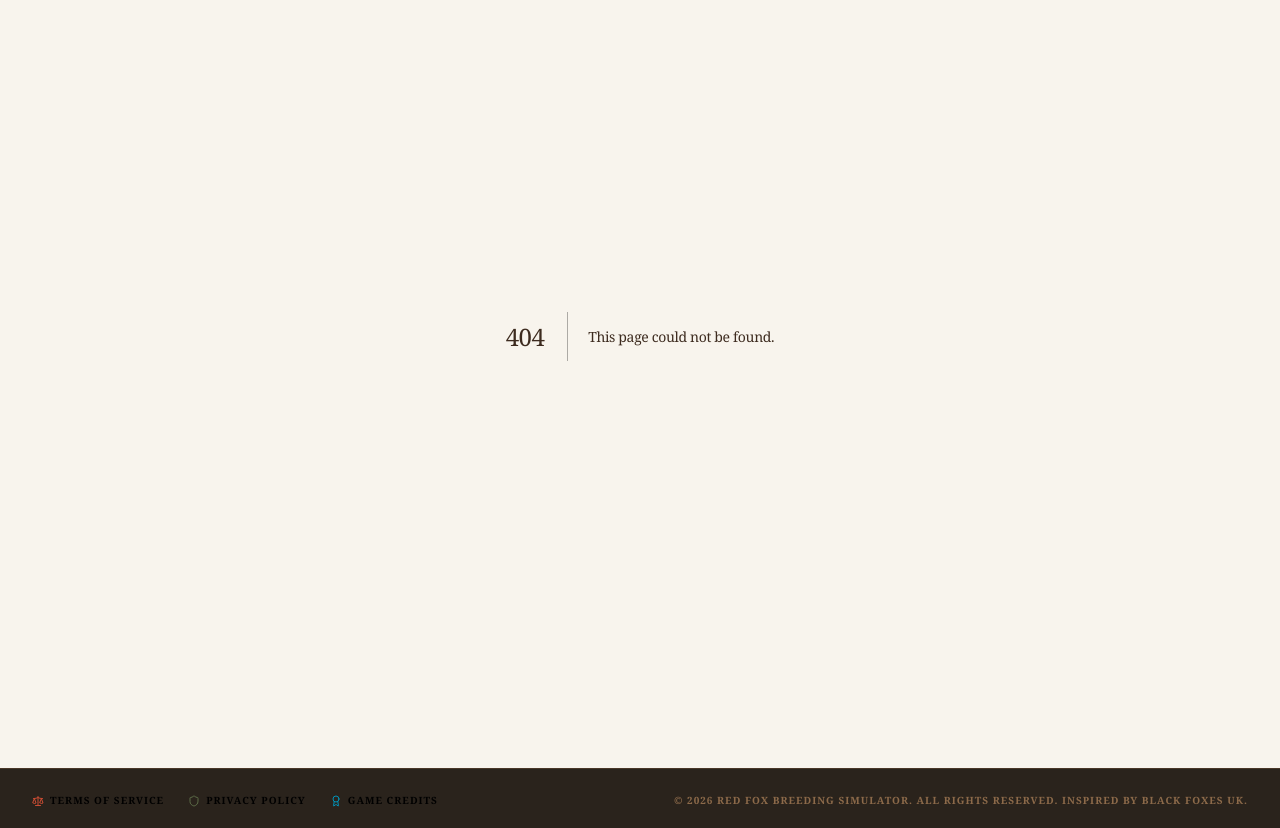
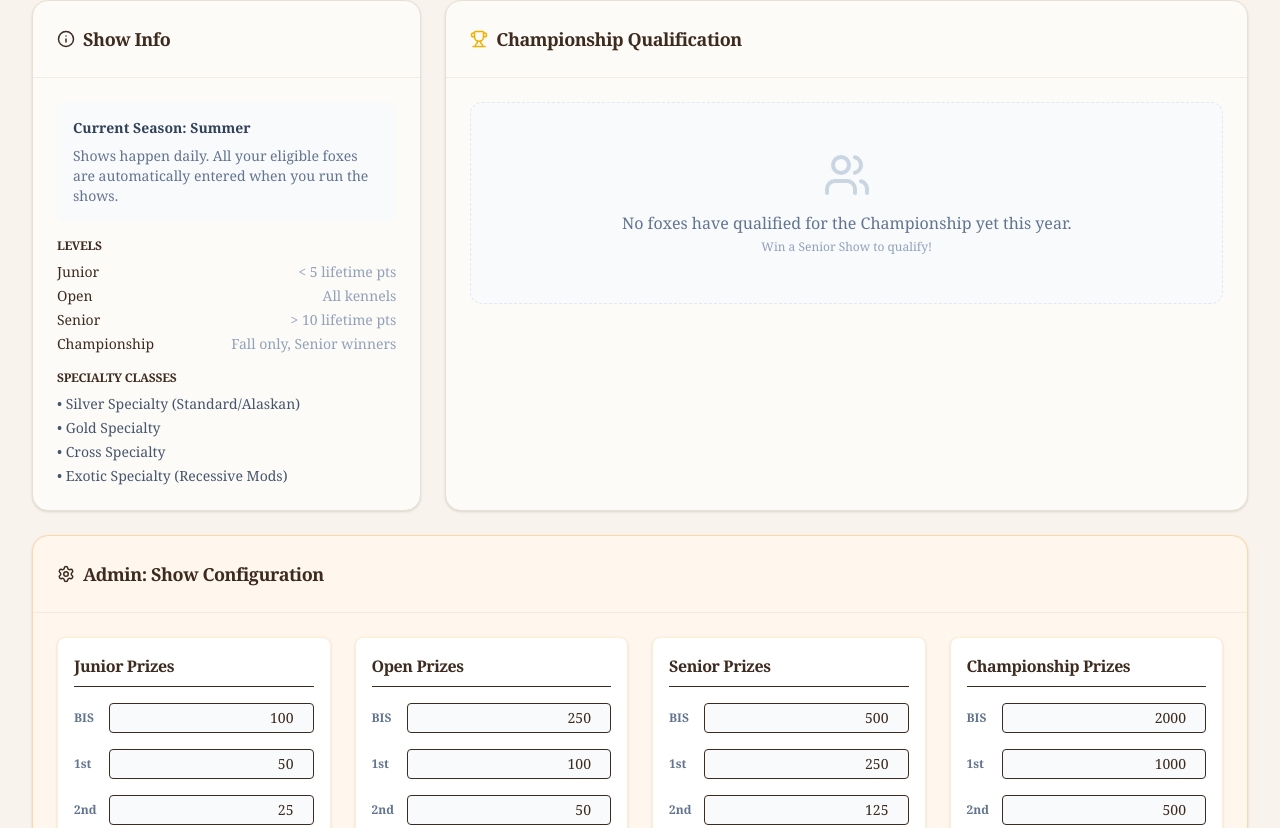
Before and after one commit to erkinde-lab/fox-breeding-sim-v2, a Next.js app: page /shows in a window 1280 px wide. Before the commit this address had no page. Shown: the part 352-1180 px from the top of the page. Built offline with nearby package versions, Linux system fonts and the light colour scheme.

Commit message:
Upload src/app/shows/page.tsx

```diff
--- /dev/null
+++ b/src/app/shows/page.tsx
@@ -0,0 +1,144 @@
+
+'use client';
+
+import React from 'react';
+import { useGameStore, ShowConfig,  } from '@/lib/store';
+import { Card, CardHeader, CardTitle, CardContent } from '@/components/ui/card';
+import { Button } from '@/components/ui/button';
+import { Badge } from '@/components/ui/badge';
+import { Trophy, Users, Info, Settings,  } from 'lucide-react';
+
+export default function ShowsPage() {
+  const { runShows, year, season, seniorShowWinners, isAdmin, showConfig, updateShowConfig } = useGameStore();
+
+  return (
+    <div className="space-y-6">
+      <div className="flex justify-between items-center">
+        <h2 className="text-3xl font-bold text-slate-900 tracking-tight">Show Arena</h2>
+        <Button onClick={runShows} className="gap-2 bg-yellow-600 hover:bg-yellow-500">
+          <Trophy size={18} /> Run Daily Shows
+        </Button>
+      </div>
+
+      <div className="grid grid-cols-1 lg:grid-cols-3 gap-6">
+        {/* Info Card */}
+        <Card className="lg:col-span-1">
+          <CardHeader>
+            <CardTitle className="flex items-center gap-2">
+              <Info size={18} /> Show Info
+            </CardTitle>
+          </CardHeader>
+          <CardContent className="space-y-4">
+            <div className="p-4 bg-slate-50 rounded-lg space-y-2 text-sm">
+              <p className="font-bold text-slate-700">Current Season: {season}</p>
+              <p className="text-slate-500">Shows happen daily. All your eligible foxes are automatically entered when you run the shows.</p>
+            </div>
+
+            <div className="space-y-2">
+               <h4 className="text-xs font-bold text-slate-400 uppercase tracking-wider">Levels</h4>
+               <ul className="space-y-1 text-sm">
+                  <li className="flex justify-between"><span>Junior</span> <span className="text-slate-400">&lt; 5 lifetime pts</span></li>
+                  <li className="flex justify-between"><span>Open</span> <span className="text-slate-400">All kennels</span></li>
+                  <li className="flex justify-between"><span>Senior</span> <span className="text-slate-400">&gt; 10 lifetime pts</span></li>
+                  <li className="flex justify-between"><span>Championship</span> <span className="text-slate-400">Fall only, Senior winners</span></li>
+               </ul>
+            </div>
+
+            <div className="space-y-2">
+               <h4 className="text-xs font-bold text-slate-400 uppercase tracking-wider">Specialty Classes</h4>
+               <ul className="space-y-1 text-sm text-slate-600">
+                  <li>• Silver Specialty (Standard/Alaskan)</li>
+                  <li>• Gold Specialty</li>
+                  <li>• Cross Specialty</li>
+                  <li>• Exotic Specialty (Recessive Mods)</li>
+               </ul>
+            </div>
+          </CardContent>
+        </Card>
+
+        {/* Qualification Card */}
+        <Card className="lg:col-span-2">
+          <CardHeader>
+            <CardTitle className="flex items-center gap-2">
+              <Trophy size={18} className="text-yellow-500" /> Championship Qualification
+            </CardTitle>
+          </CardHeader>
+          <CardContent>
+            {seniorShowWinners.length > 0 ? (
+              <div className="space-y-3">
+                <p className="text-sm text-slate-500">The following foxes have qualified for the Year {year} Championship:</p>
+                <div className="flex flex-wrap gap-2">
+                  {seniorShowWinners.map(id => (
+                    <Badge key={id} className="bg-yellow-100 text-yellow-800 border-yellow-200">
+                      Fox #{id}
+                    </Badge>
+                  ))}
+                </div>
+              </div>
+            ) : (
+              <div className="p-12 text-center bg-slate-50 border border-dashed border-slate-200 rounded-xl">
+                 <Users className="w-12 h-12 text-slate-300 mx-auto mb-3" />
+                 <p className="text-slate-500 font-medium">No foxes have qualified for the Championship yet this year.</p>
+                 <p className="text-xs text-slate-400 mt-1">Win a Senior Show to qualify!</p>
+              </div>
+            )}
+          </CardContent>
+        </Card>
+
+        {/* Admin Show Config */}
+        {isAdmin && (
+          <Card className="lg:col-span-full border-orange-200 bg-orange-50">
+            <CardHeader>
+              <CardTitle className="flex items-center gap-2 text-orange-800">
+                <Settings size={18} /> Admin: Show Configuration
+              </CardTitle>
+            </CardHeader>
+            <CardContent>
+              <div className="grid grid-cols-1 md:grid-cols-2 lg:grid-cols-4 gap-6">
+                {(Object.keys(showConfig) as (keyof ShowConfig)[]).map((level) => (
+                  <div key={level} className="space-y-4 p-4 bg-white rounded-lg border border-orange-100 shadow-sm">
+                    <h4 className="font-bold text-slate-700 border-b pb-2">{level} Prizes</h4>
+                    <PrizeInput
+                      label="BIS"
+                      value={showConfig[level].bis}
+                      onChange={(val) => updateShowConfig(level, { bis: val })}
+                    />
+                    <PrizeInput
+                      label="1st"
+                      value={showConfig[level].first}
+                      onChange={(val) => updateShowConfig(level, { first: val })}
+                    />
+                    <PrizeInput
+                      label="2nd"
+                      value={showConfig[level].second}
+                      onChange={(val) => updateShowConfig(level, { second: val })}
+                    />
+                    <PrizeInput
+                      label="3rd"
+                      value={showConfig[level].third}
+                      onChange={(val) => updateShowConfig(level, { third: val })}
+                    />
+                  </div>
+                ))}
+              </div>
+            </CardContent>
+          </Card>
+        )}
+      </div>
+    </div>
+  );
+}
+
+function PrizeInput({ label, value, onChange }: { label: string; value: number; onChange: (val: number) => void }) {
+  return (
+    <div className="flex items-center justify-between gap-2">
+      <span className="text-xs font-bold text-slate-500 w-8">{label}</span>
+      <input
+        type="number"
+        value={value}
+        onChange={(e) => onChange(parseInt(e.target.value) || 0)}
+        className="w-full text-right p-1 text-sm border rounded bg-slate-50 focus:bg-white transition"
+      />
+    </div>
+  );
+}
```
